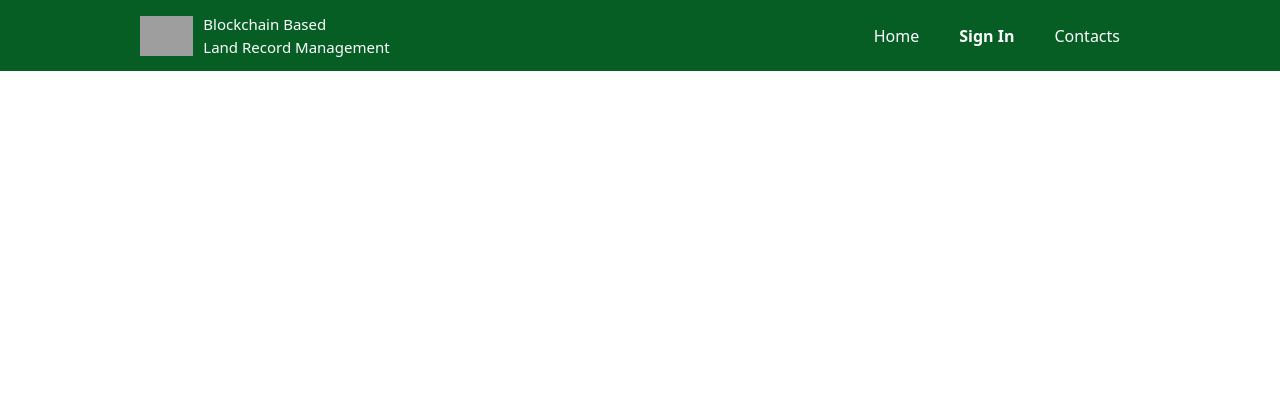
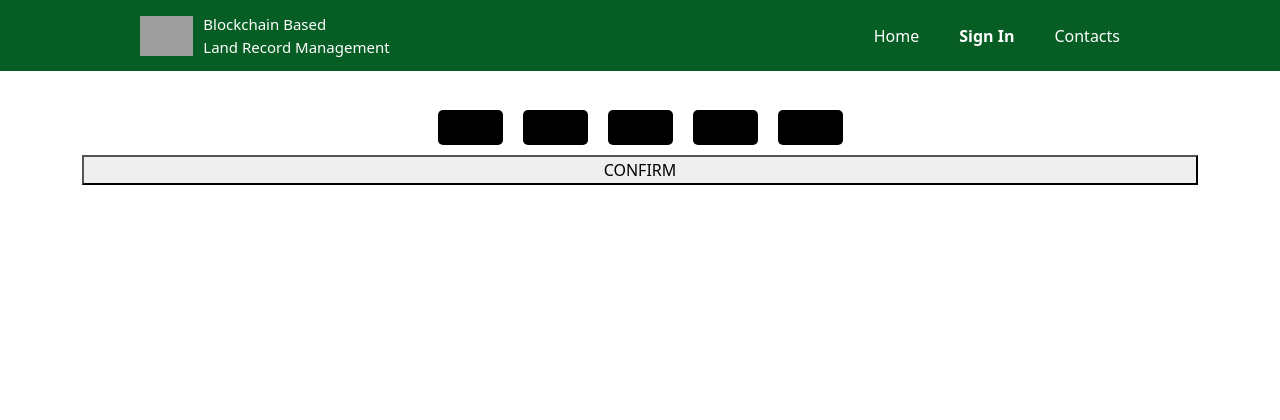
Before and after one commit to Mahdi3M/BLRM, a PHP site: page /otpform.php in a window 1280 px wide. Shown: the top 420 px of the page. Run offline with PHP 8.4, Linux system fonts and the light colour scheme; grey boxes are pictures that could not be loaded.

Commit message:
css file renamed

```diff
--- a/adminprofile.php
+++ b/adminprofile.php
@@ -13,10 +13,12 @@
 
     <script src="https://code.jquery.com/jquery-3.6.1.min.js" integrity="sha256-o88AwQnZB+VDvE9tvIXrMQaPlFFSUTR+nldQm1LuPXQ=" crossorigin="anonymous"></script>
 
-    <link rel="stylesheet" href="assets/css/style.css">
     <!-- CSS only -->
     <link href="https://cdn.jsdelivr.net/npm/bootstrap@5.2.3/dist/css/bootstrap.min.css" rel="stylesheet" integrity="sha384-rbsA2VBKQhggwzxH7pPCaAqO46MgnOM80zW1RWuH61DGLwZJEdK2Kadq2F9CUG65" crossorigin="anonymous">
     <link rel="stylesheet" href="https://cdnjs.cloudflare.com/ajax/libs/font-awesome/6.2.1/css/all.min.css" integrity="sha512-MV7K8+y+gLIBoVD59lQIYicR65iaqukzvf/nwasF0nqhPay5w/9lJmVM2hMDcnK1OnMGCdVK+iQrJ7lzPJQd1w==" crossorigin="anonymous" referrerpolicy="no-referrer">
+
+
+    <link rel="stylesheet" href="assets/css/main.css">
 </head>
 
 <body class="d-flex flex-column min-vh-100">
--- a/applicantlist.php
+++ b/applicantlist.php
@@ -13,11 +13,12 @@
 
     <script src="https://code.jquery.com/jquery-3.6.1.min.js" integrity="sha256-o88AwQnZB+VDvE9tvIXrMQaPlFFSUTR+nldQm1LuPXQ=" crossorigin="anonymous"></script>
 
-    <link rel="stylesheet" href="assets/css/style.css">
     <!-- CSS only -->
     <link href="https://cdn.jsdelivr.net/npm/bootstrap@5.2.3/dist/css/bootstrap.min.css" rel="stylesheet" integrity="sha384-rbsA2VBKQhggwzxH7pPCaAqO46MgnOM80zW1RWuH61DGLwZJEdK2Kadq2F9CUG65" crossorigin="anonymous">
     <link rel="stylesheet" href="https://cdnjs.cloudflare.com/ajax/libs/font-awesome/6.2.1/css/all.min.css" integrity="sha512-MV7K8+y+gLIBoVD59lQIYicR65iaqukzvf/nwasF0nqhPay5w/9lJmVM2hMDcnK1OnMGCdVK+iQrJ7lzPJQd1w==" crossorigin="anonymous" referrerpolicy="no-referrer">
     <link rel="stylesheet" href="https://cdn.jsdelivr.net/npm/bootstrap-icons@1.10.2/font/bootstrap-icons.css">
+
+    <link rel="stylesheet" href="assets/css/main.css">
 </head>
 
 <body class="d-flex flex-column min-vh-100">
--- a/assets/css/style.css
+++ b/assets/css/main.css
@@ -90,7 +90,7 @@
 
 /* Contacts */
 
-.contact-form .form-control{
+.contact-form .form-control {
     margin-bottom: 10px;
 }
 
@@ -128,31 +128,31 @@
 
 
 /* otp form */
-
-.digit-group input {
-    width: 30px;
-    height: 50px;
-    background-color: #18182a;
-    border: none;
-    line-height: 50px;
-    text-align: center;
-    font-size: 24px;
-    font-family: 'Raleway', sans-serif;
-    font-weight: 200;
-    color: white;
-    margin: 0 2px;
+.otpbox {
+    display: flex;
+    flex-flow: column;
+    height: 100%;
+    align-items: space-around;
+    justify-content: center;
+    margin-top: 100px;
 }
 
-.digit-group .splitter {
-    padding: 0 5px;
-    color: white;
-    font-size: 24px;
+.userinput {
+    display: flex;
+    justify-content: center;
 }
 
-.prompt {
-    margin-bottom: 20px;
-    font-size: 20px;
-    color: white;
+.userinput input {
+    margin: 10px;
+    height: 35px;
+    width: 65px;
+    border: none;
+    border-radius: 5px;
+    text-align: center;
+    font-family: arimo;
+    font-size: 1.2rem;
+    background: black;
+
 }
 
 
@@ -164,40 +164,38 @@
 
 /* searchbar */
 
-.input-box{
+.input-box {
     position: relative;
 }
 
 .input-box i {
     position: absolute;
     right: 13px;
-    top:15px;
-    color:#ced4da;
+    top: 15px;
+    color: #ced4da;
 
 }
 
-  .form-control{
+.form-control {
 
     height: 50px;
-    background-color:#eeeeee69;
+    background-color: #eeeeee69;
 }
 
-  .form-control:focus{
+.form-control:focus {
     background-color: #eeeeee69;
     box-shadow: none;
     border-color: #eee;
 }
 
-  .searchbutton:hover
-  {
+.searchbutton:hover {
     /* margin: 30px; */
     background-color: rgb(42, 95, 37) !important;
 }
 
 /* searchbar end */
 
-  .titlebox
-  {
+.titlebox {
     color: grey;
     font-size: 18px;
     margin-bottom: 10px;
--- a/changeownership.php
+++ b/changeownership.php
@@ -13,10 +13,12 @@
 
     <script src="https://code.jquery.com/jquery-3.6.1.min.js" integrity="sha256-o88AwQnZB+VDvE9tvIXrMQaPlFFSUTR+nldQm1LuPXQ=" crossorigin="anonymous"></script>
 
-    <link rel="stylesheet" href="assets/css/style.css">
     <!-- CSS only -->
     <link href="https://cdn.jsdelivr.net/npm/bootstrap@5.2.3/dist/css/bootstrap.min.css" rel="stylesheet" integrity="sha384-rbsA2VBKQhggwzxH7pPCaAqO46MgnOM80zW1RWuH61DGLwZJEdK2Kadq2F9CUG65" crossorigin="anonymous">
     <link rel="stylesheet" href="https://cdnjs.cloudflare.com/ajax/libs/font-awesome/6.2.1/css/all.min.css" integrity="sha512-MV7K8+y+gLIBoVD59lQIYicR65iaqukzvf/nwasF0nqhPay5w/9lJmVM2hMDcnK1OnMGCdVK+iQrJ7lzPJQd1w==" crossorigin="anonymous" referrerpolicy="no-referrer">
+
+
+    <link rel="stylesheet" href="assets/css/main.css">
 </head>
 
 <body class="d-flex flex-column min-vh-100">
--- a/contacts.php
+++ b/contacts.php
@@ -13,10 +13,12 @@
 
     <script src="https://code.jquery.com/jquery-3.6.1.min.js" integrity="sha256-o88AwQnZB+VDvE9tvIXrMQaPlFFSUTR+nldQm1LuPXQ=" crossorigin="anonymous"></script>
 
-    <link rel="stylesheet" href="assets/css/style.css">
     <!-- CSS only -->
     <link href="https://cdn.jsdelivr.net/npm/bootstrap@5.2.3/dist/css/bootstrap.min.css" rel="stylesheet" integrity="sha384-rbsA2VBKQhggwzxH7pPCaAqO46MgnOM80zW1RWuH61DGLwZJEdK2Kadq2F9CUG65" crossorigin="anonymous">
     <link rel="stylesheet" href="https://cdnjs.cloudflare.com/ajax/libs/font-awesome/6.2.1/css/all.min.css" integrity="sha512-MV7K8+y+gLIBoVD59lQIYicR65iaqukzvf/nwasF0nqhPay5w/9lJmVM2hMDcnK1OnMGCdVK+iQrJ7lzPJQd1w==" crossorigin="anonymous" referrerpolicy="no-referrer">
+
+
+    <link rel="stylesheet" href="assets/css/main.css">
 </head>
 
 <body class="d-flex flex-column min-vh-100">
--- a/index.php
+++ b/index.php
@@ -13,10 +13,12 @@
 
     <script src="https://code.jquery.com/jquery-3.6.1.min.js" integrity="sha256-o88AwQnZB+VDvE9tvIXrMQaPlFFSUTR+nldQm1LuPXQ=" crossorigin="anonymous"></script>
 
-    <link rel="stylesheet" href="assets/css/style.css">
     <!-- CSS only -->
     <link href="https://cdn.jsdelivr.net/npm/bootstrap@5.2.3/dist/css/bootstrap.min.css" rel="stylesheet" integrity="sha384-rbsA2VBKQhggwzxH7pPCaAqO46MgnOM80zW1RWuH61DGLwZJEdK2Kadq2F9CUG65" crossorigin="anonymous">
     <link rel="stylesheet" href="https://cdnjs.cloudflare.com/ajax/libs/font-awesome/6.2.1/css/all.min.css" integrity="sha512-MV7K8+y+gLIBoVD59lQIYicR65iaqukzvf/nwasF0nqhPay5w/9lJmVM2hMDcnK1OnMGCdVK+iQrJ7lzPJQd1w==" crossorigin="anonymous" referrerpolicy="no-referrer">
+
+
+    <link rel="stylesheet" href="assets/css/main.css">
 </head>
 
 <body class="d-flex flex-column min-vh-100">
--- a/otpform.php
+++ b/otpform.php
@@ -13,9 +13,13 @@
 
     <script src="https://code.jquery.com/jquery-3.6.1.min.js" integrity="sha256-o88AwQnZB+VDvE9tvIXrMQaPlFFSUTR+nldQm1LuPXQ=" crossorigin="anonymous"></script>
 
-    <link rel="stylesheet" href="assets/css/style.css">
     <link rel="stylesheet" href="https://cdnjs.cloudflare.com/ajax/libs/font-awesome/6.2.1/css/all.min.css" integrity="sha512-MV7K8+y+gLIBoVD59lQIYicR65iaqukzvf/nwasF0nqhPay5w/9lJmVM2hMDcnK1OnMGCdVK+iQrJ7lzPJQd1w==" crossorigin="anonymous" referrerpolicy="no-referrer">
+
+    <!-- <link rel="stylesheet" href="assets/css/style.css"> -->
+    <link rel="stylesheet" href="assets/css/main.css">
 </head>
+
+
 
 <body class="d-flex flex-column min-vh-100">
     <?php include 'header.php'; ?>
@@ -30,6 +34,19 @@
         //document.getElementById
     </script>
 
+    <div class="container">
+        <div class="otpbox">
+            <div class="userinput">
+                <input type="text" id='ist' maxlength="1" onkeyup="clickEvent(this,'sec')">
+                <input type="text" id="sec" maxlength="1" onkeyup="clickEvent(this,'third')">
+                <input type="text" id="third" maxlength="1" onkeyup="clickEvent(this,'fourth')">
+                <input type="text" id="fourth" maxlength="1" onkeyup="clickEvent(this,'fifth')">
+                <input type="text" id="fifth" maxlength="1">
+            </div>
+            <button>CONFIRM</button>
+        </div>
+    </div>
+
 
 
     <?php include 'footer.php'; ?>
--- a/paybill.php
+++ b/paybill.php
@@ -13,8 +13,10 @@
 
     <script src="https://code.jquery.com/jquery-3.6.1.min.js" integrity="sha256-o88AwQnZB+VDvE9tvIXrMQaPlFFSUTR+nldQm1LuPXQ=" crossorigin="anonymous"></script>
 
-    <link rel="stylesheet" href="assets/css/style.css">
     <link rel="stylesheet" href="https://cdnjs.cloudflare.com/ajax/libs/font-awesome/6.2.1/css/all.min.css" integrity="sha512-MV7K8+y+gLIBoVD59lQIYicR65iaqukzvf/nwasF0nqhPay5w/9lJmVM2hMDcnK1OnMGCdVK+iQrJ7lzPJQd1w==" crossorigin="anonymous" referrerpolicy="no-referrer">
+
+
+    <link rel="stylesheet" href="assets/css/main.css">
 </head>
 
 <body class="d-flex flex-column min-vh-100">
--- a/signin.php
+++ b/signin.php
@@ -13,8 +13,10 @@
 
     <script src="https://code.jquery.com/jquery-3.6.1.min.js" integrity="sha256-o88AwQnZB+VDvE9tvIXrMQaPlFFSUTR+nldQm1LuPXQ=" crossorigin="anonymous"></script>
 
-    <link rel="stylesheet" href="assets/css/style.css">
     <link rel="stylesheet" href="https://cdnjs.cloudflare.com/ajax/libs/font-awesome/6.2.1/css/all.min.css" integrity="sha512-MV7K8+y+gLIBoVD59lQIYicR65iaqukzvf/nwasF0nqhPay5w/9lJmVM2hMDcnK1OnMGCdVK+iQrJ7lzPJQd1w==" crossorigin="anonymous" referrerpolicy="no-referrer">
+
+
+    <link rel="stylesheet" href="assets/css/main.css">
 </head>
 
 <body class="d-flex flex-column min-vh-100">
--- a/signup.php
+++ b/signup.php
@@ -12,8 +12,10 @@
     <link href="https://cdn.jsdelivr.net/npm/bootstrap@5.0.2/dist/css/bootstrap.min.css" rel="stylesheet" integrity="sha384-EVSTQN3/azprG1Anm3QDgpJLIm9Nao0Yz1ztcQTwFspd3yD65VohhpuuCOmLASjC" crossorigin="anonymous">
     <script src="https://code.jquery.com/jquery-3.6.1.min.js" integrity="sha256-o88AwQnZB+VDvE9tvIXrMQaPlFFSUTR+nldQm1LuPXQ=" crossorigin="anonymous"></script>
 
-    <link rel="stylesheet" href="assets/css/style.css">
     <link rel="stylesheet" href="https://cdnjs.cloudflare.com/ajax/libs/font-awesome/6.2.1/css/all.min.css" integrity="sha512-MV7K8+y+gLIBoVD59lQIYicR65iaqukzvf/nwasF0nqhPay5w/9lJmVM2hMDcnK1OnMGCdVK+iQrJ7lzPJQd1w==" crossorigin="anonymous" referrerpolicy="no-referrer">
+
+
+    <link rel="stylesheet" href="assets/css/main.css">
 </head>
 
 <body class="d-flex flex-column min-vh-100">
--- a/user_profile_settings.php
+++ b/user_profile_settings.php
@@ -12,8 +12,10 @@
     <link href="https://cdn.jsdelivr.net/npm/bootstrap@5.0.2/dist/css/bootstrap.min.css" rel="stylesheet" integrity="sha384-EVSTQN3/azprG1Anm3QDgpJLIm9Nao0Yz1ztcQTwFspd3yD65VohhpuuCOmLASjC" crossorigin="anonymous">
     <script src="https://code.jquery.com/jquery-3.6.1.min.js" integrity="sha256-o88AwQnZB+VDvE9tvIXrMQaPlFFSUTR+nldQm1LuPXQ=" crossorigin="anonymous"></script>
 
-    <link rel="stylesheet" href="assets/css/style.css">
     <link rel="stylesheet" href="https://cdnjs.cloudflare.com/ajax/libs/font-awesome/6.2.1/css/all.min.css" integrity="sha512-MV7K8+y+gLIBoVD59lQIYicR65iaqukzvf/nwasF0nqhPay5w/9lJmVM2hMDcnK1OnMGCdVK+iQrJ7lzPJQd1w==" crossorigin="anonymous" referrerpolicy="no-referrer">
+
+
+    <link rel="stylesheet" href="assets/css/main.css">
 </head>
 
 <body class="d-flex flex-column min-vh-100">
--- a/verifyuser.php
+++ b/verifyuser.php
@@ -13,11 +13,13 @@
 
     <script src="https://code.jquery.com/jquery-3.6.1.min.js" integrity="sha256-o88AwQnZB+VDvE9tvIXrMQaPlFFSUTR+nldQm1LuPXQ=" crossorigin="anonymous"></script>
 
-    <link rel="stylesheet" href="assets/css/style.css">
     <!-- CSS only -->
     <link href="https://cdn.jsdelivr.net/npm/bootstrap@5.2.3/dist/css/bootstrap.min.css" rel="stylesheet" integrity="sha384-rbsA2VBKQhggwzxH7pPCaAqO46MgnOM80zW1RWuH61DGLwZJEdK2Kadq2F9CUG65" crossorigin="anonymous">
     <link rel="stylesheet" href="https://cdnjs.cloudflare.com/ajax/libs/font-awesome/6.2.1/css/all.min.css" integrity="sha512-MV7K8+y+gLIBoVD59lQIYicR65iaqukzvf/nwasF0nqhPay5w/9lJmVM2hMDcnK1OnMGCdVK+iQrJ7lzPJQd1w==" crossorigin="anonymous" referrerpolicy="no-referrer">
     <link rel="stylesheet" href="https://cdn.jsdelivr.net/npm/bootstrap-icons@1.10.2/font/bootstrap-icons.css">
+
+
+    <link rel="stylesheet" href="assets/css/main.css">
 </head>
 
 <body class="d-flex flex-column min-vh-100">
--- a/view_certificates.php
+++ b/view_certificates.php
@@ -12,8 +12,10 @@
     <link href="https://cdn.jsdelivr.net/npm/bootstrap@5.0.2/dist/css/bootstrap.min.css" rel="stylesheet" integrity="sha384-EVSTQN3/azprG1Anm3QDgpJLIm9Nao0Yz1ztcQTwFspd3yD65VohhpuuCOmLASjC" crossorigin="anonymous">
     <script src="https://code.jquery.com/jquery-3.6.1.min.js" integrity="sha256-o88AwQnZB+VDvE9tvIXrMQaPlFFSUTR+nldQm1LuPXQ=" crossorigin="anonymous"></script>
 
-    <link rel="stylesheet" href="assets/css/style.css">
     <link rel="stylesheet" href="https://cdnjs.cloudflare.com/ajax/libs/font-awesome/6.2.1/css/all.min.css" integrity="sha512-MV7K8+y+gLIBoVD59lQIYicR65iaqukzvf/nwasF0nqhPay5w/9lJmVM2hMDcnK1OnMGCdVK+iQrJ7lzPJQd1w==" crossorigin="anonymous" referrerpolicy="no-referrer">
+
+
+    <link rel="stylesheet" href="assets/css/main.css">
 </head>
 
 
```
Also changed, not shown: user_profile.php (+5 -3 lines). Lines whose indentation alone changed are shown as unchanged.
